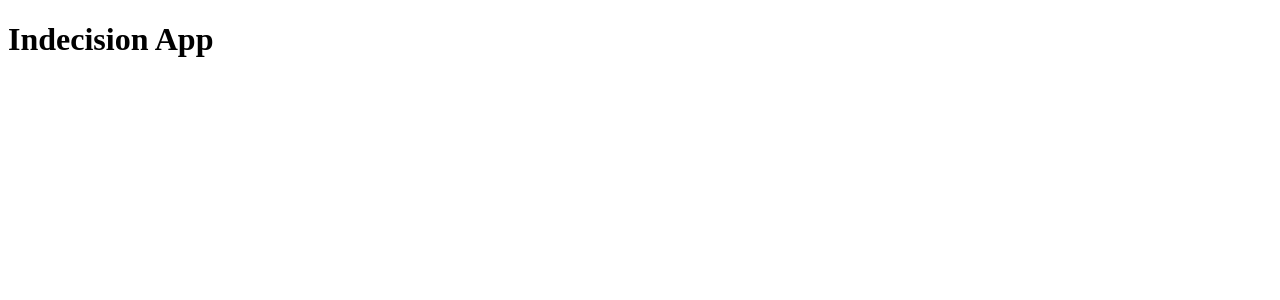
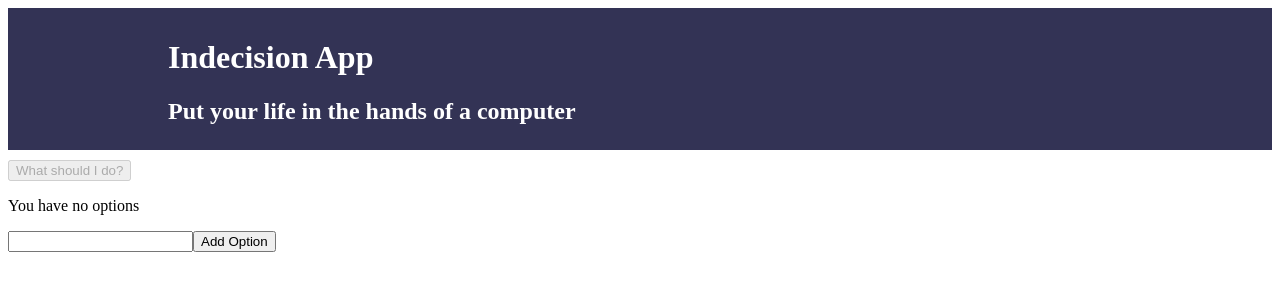
Before and after one commit to JulianNicholls/React-2-Indecision, a React app: page / in a window 1280 px wide. Shown: the top 300 px of the page. Built offline with nearby package versions, Linux system fonts and the light colour scheme.

Commit message:
Componentise Indecision

```diff
--- a/src/App.js
+++ b/src/App.js
@@ -1,9 +1,86 @@
 import React from 'react';
 
+import Header from './components/Header';
+import Action from './components/Action';
+import Options from './components/Options';
+import AddOption from './components/AddOption';
+
 class IndecisionApp extends React.Component {
+  constructor(props) {
+    super(props);
+
+    this.addOption = this.addOption.bind(this);
+    this.removeOption = this.removeOption.bind(this);
+    this.removeAll = this.removeAll.bind(this);
+    this.decide = this.decide.bind(this);
+
+    this.state = {
+      title: 'Indecision App',
+      subtitle: 'Put your life in the hands of a computer',
+      options: props.options // ['Option 1', 'Second Option', 'Choice Three']
+    };
+  }
+
+  componentDidMount() {
+    const saved_options = localStorage.getItem('indecision_options');
+
+    try {
+      const options = JSON.parse(saved_options);
+
+      if (options) this.setState(() => ({ options }));
+    } catch (e) {}
+  }
+
+  componentDidUpdate(prevProps, prevState) {
+    if (prevState.options.length !== this.state.options.length)
+      localStorage.setItem('indecision_options', JSON.stringify(this.state.options));
+  }
+
+  addOption(text) {
+    if (!text) return 'You must enter some text';
+    else if (this.state.options.indexOf(text) !== -1) return 'That is a duplicate';
+
+    this.setState(prevState => ({ options: [...prevState.options, text] }));
+  }
+
+  removeOption(text) {
+    this.setState(prevState => ({
+      options: prevState.options.filter(option => option !== text)
+    }));
+  }
+
+  removeAll() {
+    this.setState(() => ({ options: [] }));
+  }
+
+  decide() {
+    const { options } = this.state;
+    const index = Math.floor(Math.random() * options.length);
+    const decision = options[index];
+
+    alert(decision);
+  }
+
   render() {
-    return <h1>Indecision App</h1>;
+    const { title, subtitle, options } = this.state;
+
+    return (
+      <div>
+        <Header title={title} subtitle={subtitle} />
+        <Action hasOptions={options.length > 0} makeDecision={this.decide} />
+        <Options
+          options={options}
+          removeAll={this.removeAll}
+          removeOption={this.removeOption}
+        />
+        <AddOption addOption={this.addOption} />
+      </div>
+    );
   }
 }
 
+IndecisionApp.defaultProps = {
+  options: []
+};
+
 export default IndecisionApp;
--- /dev/null
+++ b/src/components/Action.js
@@ -0,0 +1,9 @@
+import React from 'react';
+
+const Action = ({ hasOptions, makeDecision }) => (
+  <button disabled={!hasOptions} onClick={makeDecision}>
+    What should I do?
+  </button>
+);
+
+export default Action;
--- /dev/null
+++ b/src/components/AddOption.js
@@ -0,0 +1,38 @@
+import React from 'react';
+
+class AddOption extends React.Component {
+  constructor(props) {
+    super(props);
+
+    this.addOption = this.addOption.bind(this);
+
+    this.state = {
+      error: ''
+    };
+  }
+
+  addOption(event) {
+    event.preventDefault();
+
+    const value = event.target.elements.option.value.trim();
+    const error = this.props.addOption(value);
+
+    this.setState(() => ({ error }));
+
+    if (!error) event.target.elements.option.value = '';
+  }
+
+  render() {
+    const { error } = this.state;
+
+    return (
+      <form onSubmit={this.addOption}>
+        <input type="text" name="option" />
+        <button>Add Option</button>
+        {error && <p style={{ color: '#a00' }}>{error}</p>}
+      </form>
+    );
+  }
+}
+
+export default AddOption;
--- /dev/null
+++ b/src/components/Header.js
@@ -0,0 +1,21 @@
+import React from 'react';
+
+const Header = ({ title, subtitle }) => (
+  <header
+    style={{
+      background: '#335',
+      color: '#fff',
+      marginBottom: '10px',
+      padding: '10px 0 5px 10rem'
+    }}
+  >
+    <h1>{title}</h1>
+    {subtitle && <h2>{subtitle}</h2>}
+  </header>
+);
+
+Header.defaultProps = {
+  title: 'Indecision App'
+};
+
+export default Header;
--- /dev/null
+++ b/src/components/Options.js
@@ -0,0 +1,23 @@
+import React from 'react';
+
+const Options = ({ options, removeAll, removeOption }) => {
+  if (options.length === 0) return <p>You have no options</p>;
+
+  return (
+    <div>
+      <button onClick={removeAll}>Remove All</button>
+      {options.map(option => (
+        <Option key={option} text={option} removeOption={removeOption} />
+      ))}
+    </div>
+  );
+};
+
+const Option = ({ text, removeOption }) => (
+  <div className="option">
+    {text}
+    <button onClick={() => removeOption(text)}>Remove</button>
+  </div>
+);
+
+export default Options;
```
